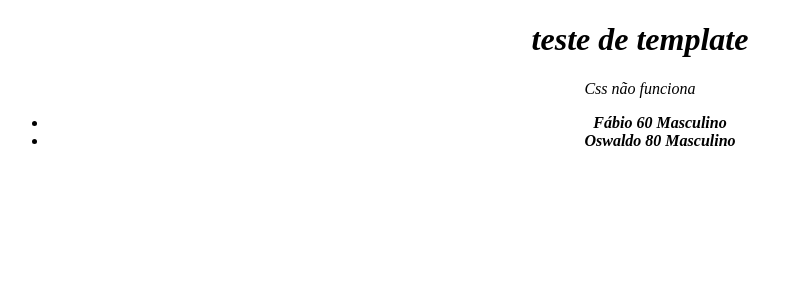
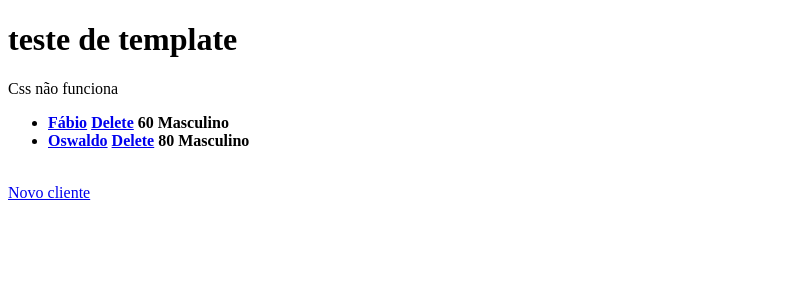
Before and after one commit to BrunoVittor/Estudos_Django, a Django app: page /list/ in a window 1280 px wide. Shown: the top 300 px of the page, without its empty margins (0-803 px from the left). Run offline with Django 3.2, Linux system fonts and the light colour scheme; data comes from the database, SQL or seed files in the repository; both versions use the stored data as it was after the commit.

Commit message:
adicionado delete

```diff
--- a/core/forms.py
+++ b/core/forms.py
@@ -4,4 +4,4 @@ from .models import Client
 class PersonForm(ModelForm):
     class Meta:
         model = Client
-        fields = ['name', 'age', 'sex',]
+        fields = ['name', 'age', 'sex']
--- a/core/templates/list.html
+++ b/core/templates/list.html
@@ -16,12 +16,15 @@
 <ul>
     {% for client in clients %}
     <li><b>
-        {{ client.name }}
+        <a href="{% url 'person_update' client.id %}">{{ client.name }}</a> <!-- o cliente.id vem desse campo da view < client = get_object_or_404(Client, pk=id) > -->
+        <a href="{% url 'person_delete' client.id %}">Delete</a> <!-- o cliente.id vem desse campo da view < client = get_object_or_404(Client, pk=id) > -->
         {{ client.age }}
         {{ client.sex }}
         {{ client.creation }}
     </b></li>
     {% endfor %}
 </ul>
+<br>
+<a href="{% url 'person_new' %}">Novo cliente</a>
 </body>
 </html>
--- a/core/templates/person_form.html
+++ b/core/templates/person_form.html
@@ -8,9 +8,9 @@
     <title>Document</title>
 </head>
 <body>
-<form method="POST">
+<form method="POST"> <!-- método para realiza alteração no conteúdo do form -->
     {% csrf_token %}
-    {{ form }}
+    {{ form }} <!-- aqui é onde chamamos o form na página -->
     <button type="submit">Save</button>
 </form>
 </body>
--- a/core/urls.py
+++ b/core/urls.py
@@ -1,7 +1,10 @@
 from django.urls import path
-from .views import person_list, person_new
+from .views import person_list, person_new, person_update, person_delete
 
 urlpatterns = [
     path('list/', person_list, name='person_list'),
-    path('new/', person_new, name='person_new')
+    path('new/', person_new, name='person_new'),
+    path('update/<int:id>/', person_update, name='person_update'),
+    path('delete/<int:id>/', person_delete, name='person_delete'),
+
 ]
--- a/core/views.py
+++ b/core/views.py
@@ -1,4 +1,4 @@
-from django.shortcuts import render, redirect
+from django.shortcuts import render, redirect, get_object_or_404
 from .models import Client
 from .forms import PersonForm
 
@@ -11,8 +11,26 @@ def person_list(request):
 
 
 def person_new(request):
-    form = PersonForm(request.POST, None)
+    form = PersonForm(request.POST or None)
     if form.is_valid():
         form.save()
         return redirect('person_list')
     return render(request, 'person_form.html', {'form': form})
+
+
+def person_update(request, id):  # sempre no update passamos o parametro id na função
+    client = get_object_or_404(Client, pk=id)  # aqui é atribuida a váriavel o model e o id para que seja buscado o objeto
+    form = PersonForm(request.POST or None, instance=client)  # aqui é atribuido o form.py criado, o método de requisição ou nenhum e a instancia criada acima
+    if form.is_valid():
+        form.save()
+        return redirect('person_list')  # aqui é feito o redirecionamento após salvo o form
+    return render(request, 'person_form.html', {'form': form})
+
+
+def person_delete(request, id):
+    client = get_object_or_404(Client, pk=id)
+    form = PersonForm(request.POST or None, instance=client)
+    if request.method == 'POST':
+        client.delete()
+        return redirect('person_list')
+    return render(request, 'person_delete_confirm.html', {'form': form})
--- a/statics/style.css
+++ b/statics/style.css
@@ -1,5 +1,3 @@
 body {
-    font-style: italic;
-    text-align: center;
     color: black;
 }
```
Also changed, not shown: core/templates/person_delete_confirm.html (added, +15 -0 lines), db.sqlite3.
